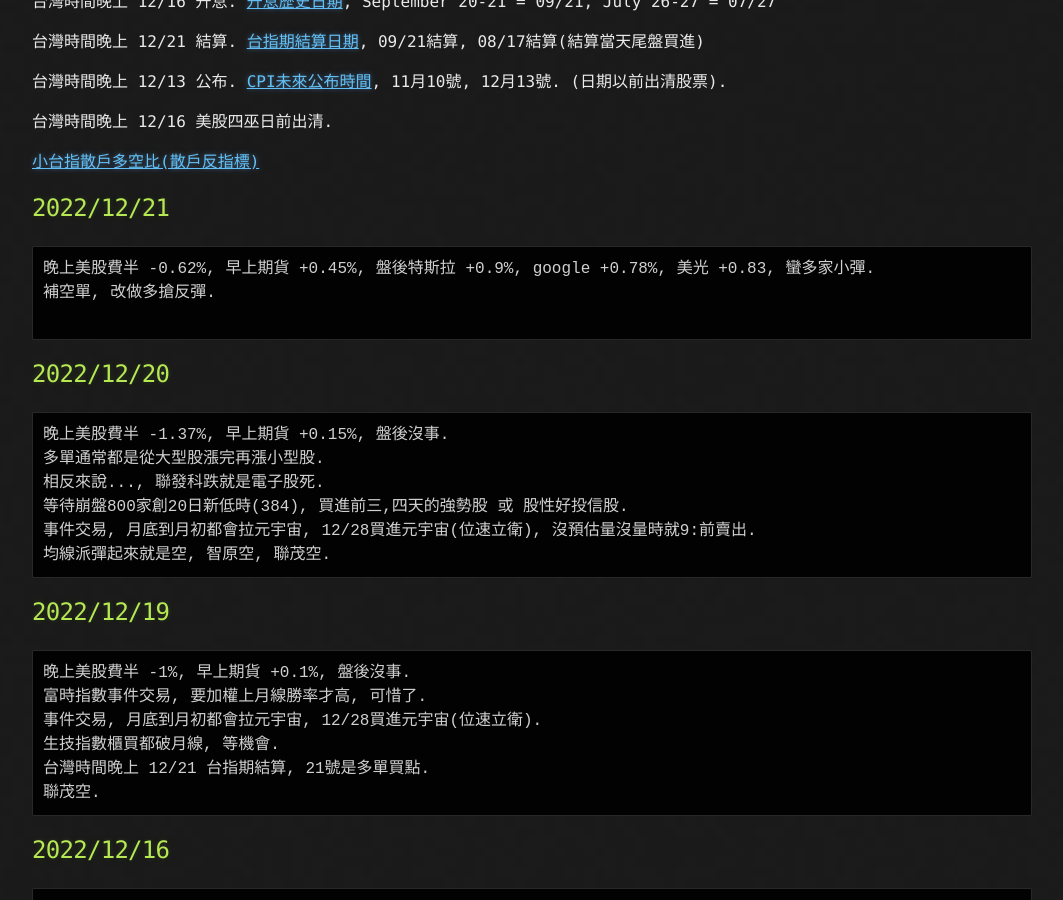
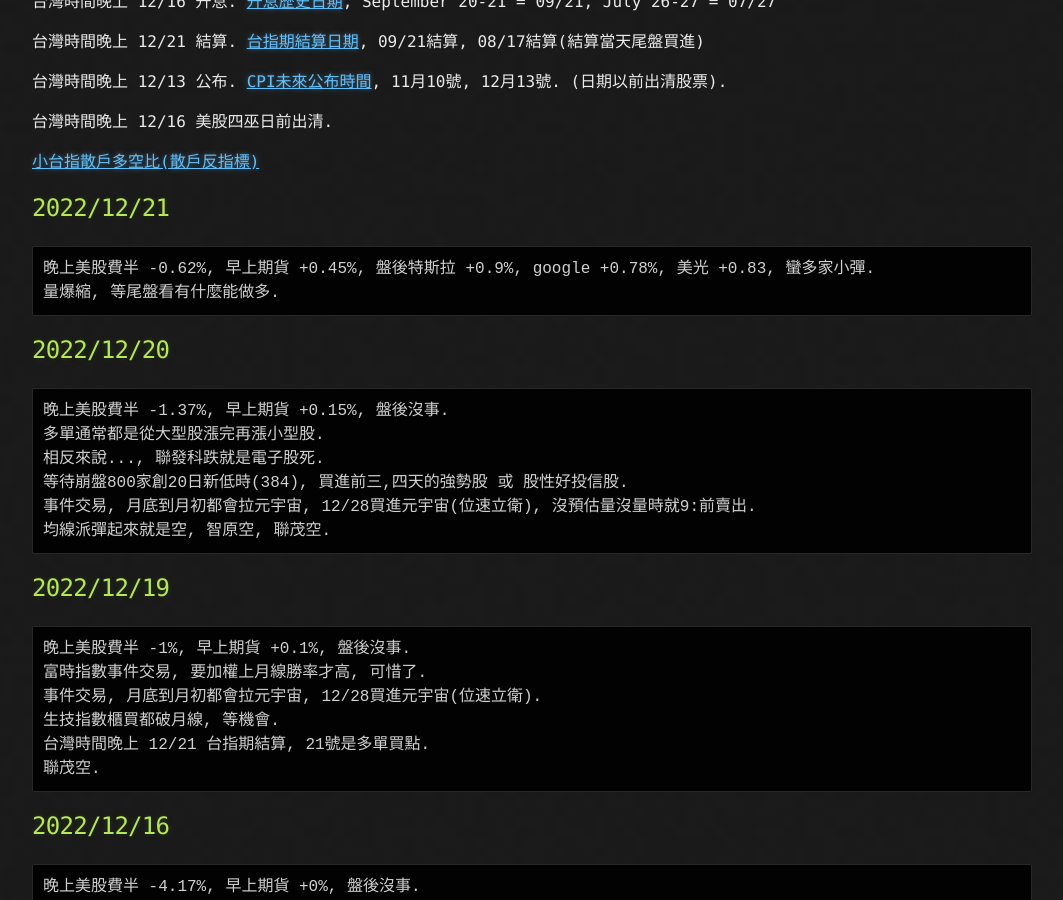
Before and after one commit to lepg5487/Stock_God, a Jekyll site: the page built from index.md, in a window 1280 px wide and 900 px high, scrolled down 348 px. Shown: the whole window, without its empty margins (108-1171 px from the left). Built offline with Jekyll 4.4.1, drawn with Linux system fonts in a browser that asks for light colours; our own code applies the rules of GitHub Pages for plain Markdown files.

Commit message:
Update index.md

````diff
--- a/index.md
+++ b/index.md
@@ -19,8 +19,7 @@ layout: testlayouts
 ## 2022/12/21
 ```
 晚上美股費半 -0.62%, 早上期貨 +0.45%, 盤後特斯拉 +0.9%, google +0.78%, 美光 +0.83, 蠻多家小彈.
-補空單, 改做多搶反彈.
-
+量爆縮, 等尾盤看有什麼能做多.
 ```
 
 ## 2022/12/20
````
